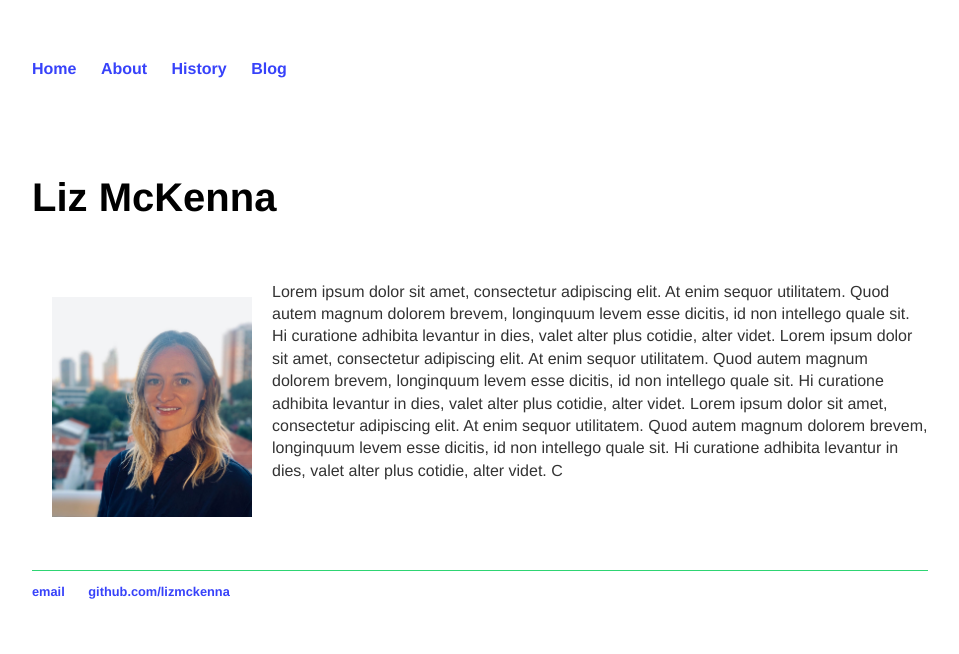
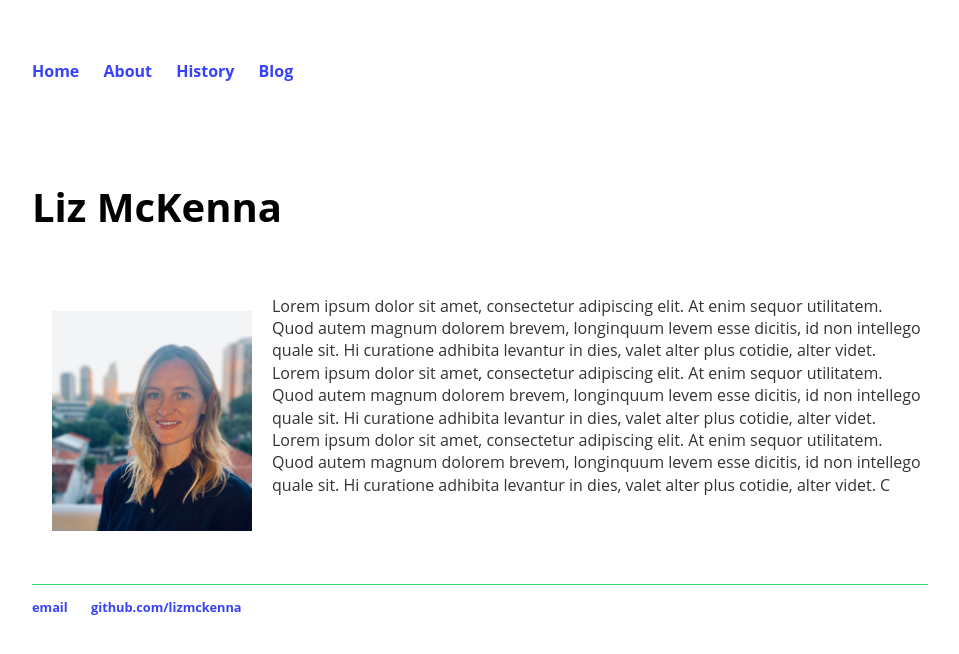
Before and after one commit to lizmckenna/elizabethmckenna.org, a Jekyll site: the page built from index.html, in a window 1280 px wide. Shown: the top 654 px of the page, without its empty margins (160-1119 px from the left). Built offline with Jekyll 4.4.1, drawn with Linux system fonts in a browser that asks for light colours.

Commit message:
Update main.css

```diff
--- a/css/main.css
+++ b/css/main.css
@@ -2,8 +2,9 @@ body {
     margin: 60px auto;
     width: 70%;
 }
+
 nav ul, footer ul {
-    font-family:'Helvetica', 'Arial';
+    font-family:'Open Sans', sans-serif;
     padding: 0px;
     list-style: none;
     font-weight: bold;
@@ -21,15 +22,15 @@ a:hover {
 }
 h1 {
     font-size: 2.5em;
-    font-family:'Helvetica', 'Arial';
+    font-family:'Open Sans', sans-serif;
 }
 h2 {
-    font-family:'Helvetica', 'Arial';
+    font-family:'Open Sans', sans-serif;
     font-size: 2em;
 }
 p {
     font-size: 1em;
-    font-family:'Helvetica', 'Arial';
+    font-family:'Open Sans', sans-serif;
     line-height: 1.4em;
     color: #333;
 }
```
